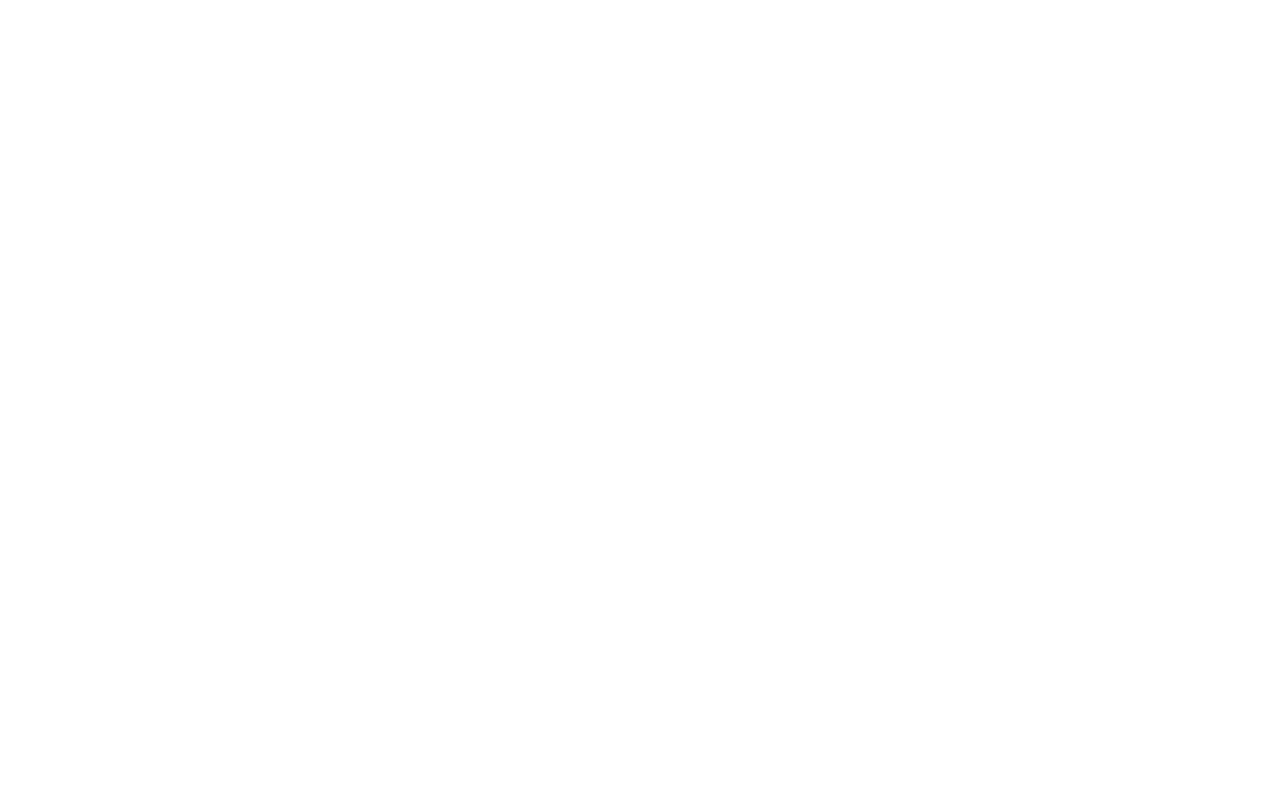
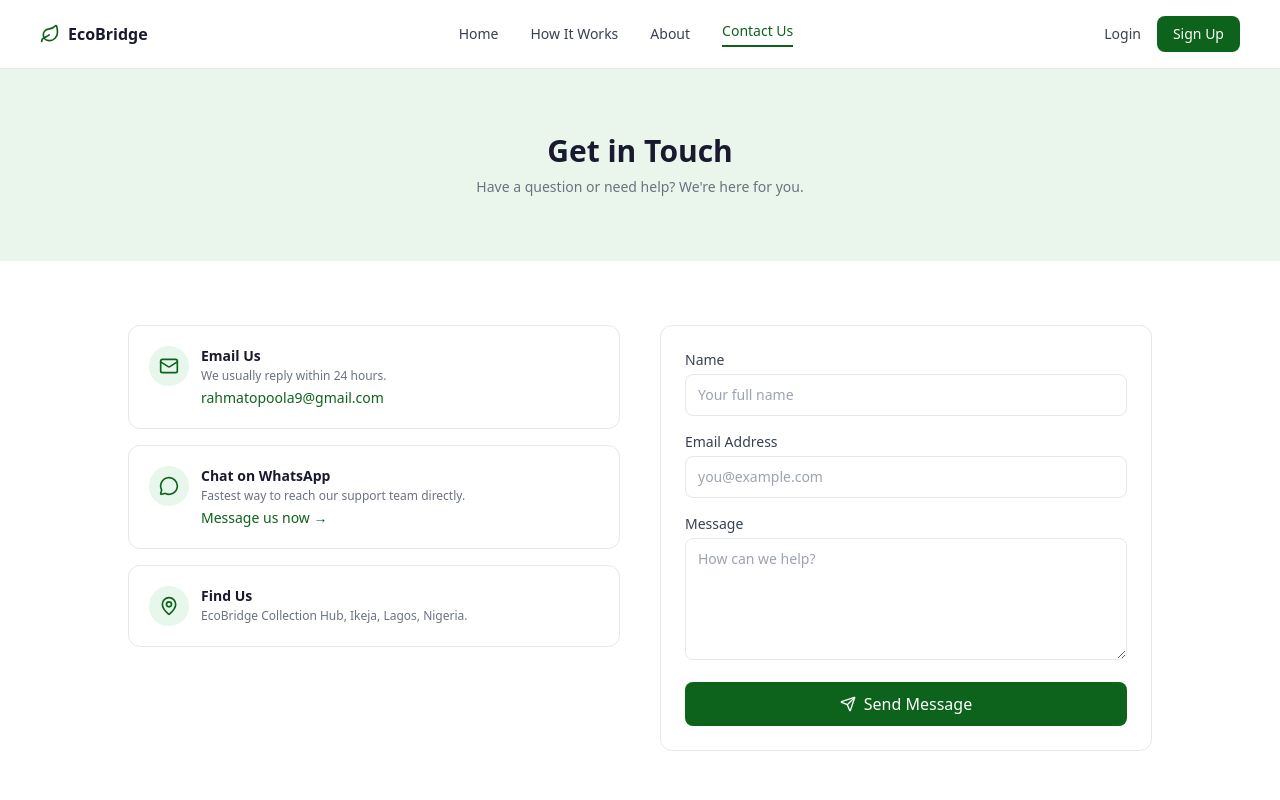
Before and after one commit to Eco-Bridge/Ecobridge-frontend, a React (Create React App) app: page /contact in a window 1280 px wide. Before the commit this address had no page. Shown: the top 800 px of the page. Built offline with nearby package versions, Linux system fonts and the light colour scheme.

Commit message:
Added Contact page updated App.jsx Footer.jsx TopNavbar

```diff
--- a/src/App.js
+++ b/src/App.js
@@ -20,6 +20,7 @@
 import ManageUsers from './pages/admin/ManageUsers.jsx';
 import ManageRewards from './pages/admin/ManageRewards.jsx';
 import Analytics from './pages/admin/Analytics.jsx';
+import Contact from './pages/Contact.jsx'
 
 function App() {
   return (
@@ -38,6 +39,7 @@
       <Route path="/recycle-history" element={<RecycleHistory />} />
       <Route path="/notifications" element={<Notifications />} />
       <Route path="/profile" element={<Profile />} />
+      <Route path="/contact" element={<Contact />} />
       <Route path="/admin-login" element={<AdminLogin />} />
       <Route path="/admin/dashboard" element={<AdminDashboard />} />
       <Route path="/admin/record-waste" element={<RecordWaste />} />
--- a/src/components/Brandpanel.jsx
+++ b/src/components/Brandpanel.jsx
@@ -17,7 +17,7 @@
   },
 ];
 
-export default function BrandPanel() {
+export default function BrandPanel({ illustration }) {
   return (
     <div className="w-full md:w-[38%] bg-[#0D631B] text-white p-8 md:p-10 flex flex-col justify-between">
 
@@ -49,7 +49,14 @@
         </ul>
       </div>
 
-      <img src={SignupIllustration} alt="People sorting recyclables in Lagos" className="rounded-xl w-full h-56 object-cover" />
+      {illustration ? (
+          <img src={SignupIllustration} alt="People sorting recyclables in Lagos" className="rounded-xl w-full h-56 object-cover" />
+      ) : (
+          <div className="hidden md:flex h-32 rounded-xl bg-white/10 border border-dashed border-white/30 items-center justify-center text-xs text-white/60">
+          Swap in your illustration asset here
+          </div>
+      )}
+
 
     </div>
   );
--- a/src/components/Footer.jsx
+++ b/src/components/Footer.jsx
@@ -8,7 +8,7 @@
   ],
   Support: [
     { label: "FAQ", href: "/how-it-works#faq" },
-    { label: "Contact Us", href: "#" },
+    { label: "Contact Us", href: "/contact" },
     { label: "Privacy Policy", href: "#" },
   ],
   Brand: [
--- a/src/components/TopNavBar.jsx
+++ b/src/components/TopNavBar.jsx
@@ -5,6 +5,7 @@
   { label: "Home", path: "/" },
   { label: "How It Works", path: "/how-it-works" },
   { label: "About", path: "/about" },
+  { label: "Contact Us", path: "/contact" },
 ];
 
 export default function TopNavBar() {
--- /dev/null
+++ b/src/pages/Contact.jsx
@@ -0,0 +1,152 @@
+import { useState } from "react";
+import { Mail, MessageCircle, MapPin, Send, CheckCircle2 } from "lucide-react";
+import TopNavBar from "../components/TopNavBar";
+import Footer from "../components/Footer";
+
+// Replace these with your real contact details.
+const SUPPORT_EMAIL = "rahmatopoola9@gmail.com";
+const WHATSAPP_NUMBER = "2349158525758"; // no + or spaces, matches wa.me format
+
+export default function ContactUs() {
+  const [name, setName] = useState("");
+  const [email, setEmail] = useState("");
+  const [message, setMessage] = useState("");
+  const [sent, setSent] = useState(false);
+
+  const handleSubmit = (e) => {
+    e.preventDefault();
+    // TODO: send this to your Node.js contact endpoint, or a service like
+    // Formspree if you don't have a backend for this yet.
+    console.log({ name, email, message });
+    setSent(true);
+    setName("");
+    setEmail("");
+    setMessage("");
+  };
+
+  return (
+    <div>
+      <TopNavBar />
+
+      <section className="px-6 md:px-10 py-16 bg-[#EAF6EC]">
+        <div className="max-w-3xl mx-auto text-center">
+          <h1 className="text-3xl font-bold text-[#1A1A2E]">Get in Touch</h1>
+          <p className="mt-2 text-sm text-[#6B7280]">
+            Have a question or need help? We're here for you.
+          </p>
+        </div>
+      </section>
+
+      <section className="px-6 md:px-10 py-16 bg-white">
+        <div className="max-w-5xl mx-auto grid md:grid-cols-2 gap-10">
+          {/* Direct contact options */}
+          <div className="space-y-4">
+            <a
+              href={`mailto:${SUPPORT_EMAIL}`}
+              className="flex items-start gap-3 border border-[#E5E7EB] rounded-xl p-5 hover:border-[#0D631B]/40 transition-colors"
+            >
+              <span className="w-10 h-10 rounded-full bg-[#E7F7EC] flex items-center justify-center shrink-0">
+                <Mail className="w-5 h-5 text-[#0D631B]" />
+              </span>
+              <div>
+                <p className="text-sm font-semibold text-[#1A1A2E]">Email Us</p>
+                <p className="text-xs text-[#6B7280] mt-0.5">
+                  We usually reply within 24 hours.
+                </p>
+                <p className="text-sm text-[#0D631B] mt-1">{SUPPORT_EMAIL}</p>
+              </div>
+            </a>
+
+            <a
+              href={`https://wa.me/${WHATSAPP_NUMBER}`}
+              target="_blank"
+              rel="noopener noreferrer"
+              className="flex items-start gap-3 border border-[#E5E7EB] rounded-xl p-5 hover:border-[#0D631B]/40 transition-colors"
+            >
+              <span className="w-10 h-10 rounded-full bg-[#E7F7EC] flex items-center justify-center shrink-0">
+                <MessageCircle className="w-5 h-5 text-[#0D631B]" />
+              </span>
+              <div>
+                <p className="text-sm font-semibold text-[#1A1A2E]">Chat on WhatsApp</p>
+                <p className="text-xs text-[#6B7280] mt-0.5">
+                  Fastest way to reach our support team directly.
+                </p>
+                <p className="text-sm text-[#0D631B] mt-1">Message us now →</p>
+              </div>
+            </a>
+
+            <div className="flex items-start gap-3 border border-[#E5E7EB] rounded-xl p-5">
+              <span className="w-10 h-10 rounded-full bg-[#E7F7EC] flex items-center justify-center shrink-0">
+                <MapPin className="w-5 h-5 text-[#0D631B]" />
+              </span>
+              <div>
+                <p className="text-sm font-semibold text-[#1A1A2E]">Find Us</p>
+                <p className="text-xs text-[#6B7280] mt-0.5">
+                  EcoBridge Collection Hub, Ikeja, Lagos, Nigeria.
+                </p>
+              </div>
+            </div>
+          </div>
+
+          {/* Contact form */}
+          <div className="border border-[#E5E7EB] rounded-xl p-6">
+            {sent && (
+              <div className="mb-4 flex items-center gap-2 bg-[#E7F7EC] text-[#0D631B] text-sm rounded-lg px-4 py-2.5">
+                <CheckCircle2 className="w-4 h-4" />
+                Message sent! We'll get back to you soon.
+              </div>
+            )}
+
+            <form onSubmit={handleSubmit} className="space-y-4">
+              <div>
+                <label className="block text-sm font-medium text-[#374151] mb-1">Name</label>
+                <input
+                  type="text"
+                  value={name}
+                  onChange={(e) => setName(e.target.value)}
+                  placeholder="Your full name"
+                  required
+                  className="w-full rounded-lg border border-[#E5E7EB] px-3 py-2.5 text-sm placeholder-gray-400 focus:outline-none focus:ring-2 focus:ring-[#0D631B]/40 focus:border-[#0D631B]"
+                />
+              </div>
+
+              <div>
+                <label className="block text-sm font-medium text-[#374151] mb-1">Email Address</label>
+                <input
+                  type="email"
+                  value={email}
+                  onChange={(e) => setEmail(e.target.value)}
+                  placeholder="you@example.com"
+                  required
+                  className="w-full rounded-lg border border-[#E5E7EB] px-3 py-2.5 text-sm placeholder-gray-400 focus:outline-none focus:ring-2 focus:ring-[#0D631B]/40 focus:border-[#0D631B]"
+                />
+              </div>
+
+              <div>
+                <label className="block text-sm font-medium text-[#374151] mb-1">Message</label>
+                <textarea
+                  value={message}
+                  onChange={(e) => setMessage(e.target.value)}
+                  placeholder="How can we help?"
+                  rows={5}
+                  required
+                  className="w-full rounded-lg border border-[#E5E7EB] px-3 py-2.5 text-sm placeholder-gray-400 focus:outline-none focus:ring-2 focus:ring-[#0D631B]/40 focus:border-[#0D631B]"
+                />
+              </div>
+
+              <button
+                type="submit"
+                className="w-full flex items-center justify-center gap-2 bg-[#0D631B] text-white font-medium py-2.5 rounded-lg hover:bg-[#0a4f15] transition-colors"
+              >
+                <Send className="w-4 h-4" />
+                Send Message
+              </button>
+            </form>
+          </div>
+        </div>
+      </section>
+
+      <Footer />
+    </div>
+  );
+}
```
